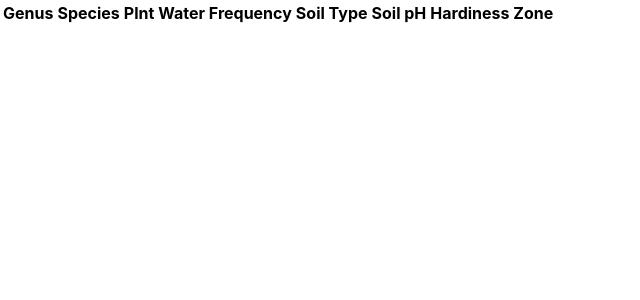
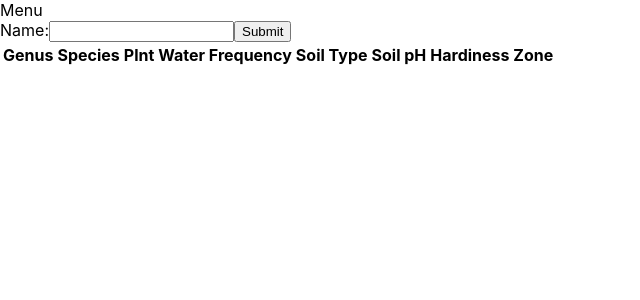
Before and after one commit to plntr-src/plntr, a React (Create React App) app: page / in a window 1280 px wide. Shown: the top 300 px of the page, without its empty margins (0-640 px from the left). Built offline with nearby package versions, Linux system fonts and the light colour scheme.

Commit message:
add foragebar

```diff
--- a/src/App.js
+++ b/src/App.js
@@ -2,6 +2,7 @@ import React, { Component } from 'react';
 import logo from './logo.svg';
 import './App.css';
 
+import ForageBar from './components/foragebar/ForageBar';
 import { Plntable } from './components/plntable/Plntable.js';
 
 class App extends Component {
@@ -31,6 +32,7 @@ class App extends Component {
   render () {
     return (
       <div>
+        <ForageBar />
         <Plntable />
       </div>
     )
--- a/src/components/foragebar/ForageBar.js
+++ b/src/components/foragebar/ForageBar.js
@@ -0,0 +1,38 @@
+import React from 'react';
+import Menu from './Menu';
+
+export default class ForageBar extends React.Component {
+  constructor(props) {
+    super(props);
+    this.state = {
+      value: ''
+    }
+
+    this.handleChange = this.handleChange.bind(this);
+    this.handleSubmit = this.handleSubmit.bind(this);
+  }
+
+  handleChange(event) {
+    this.setState({value: event.target.value});
+  }
+
+  handleSubmit(event) {
+    alert('A name was submitted: ' + this.state.value);
+    event.preventDefault();
+  }
+
+  render() {
+    return (
+      <div>
+        <Menu />
+        <form onSubmit={this.handleSubmit}>
+          <label>
+            Name:
+            <input type="text" value={this.state.value} onChange={this.handleChange} />
+          </label>
+          <input type="submit" value="Submit" />
+        </form>
+      </div>
+    )
+  }
+}
--- /dev/null
+++ b/src/components/foragebar/Menu.js
@@ -0,0 +1,9 @@
+import React from 'react';
+
+const Menu = () => {
+    return (
+        <div>Menu</div>
+    )
+}
+
+export default Menu;
```
